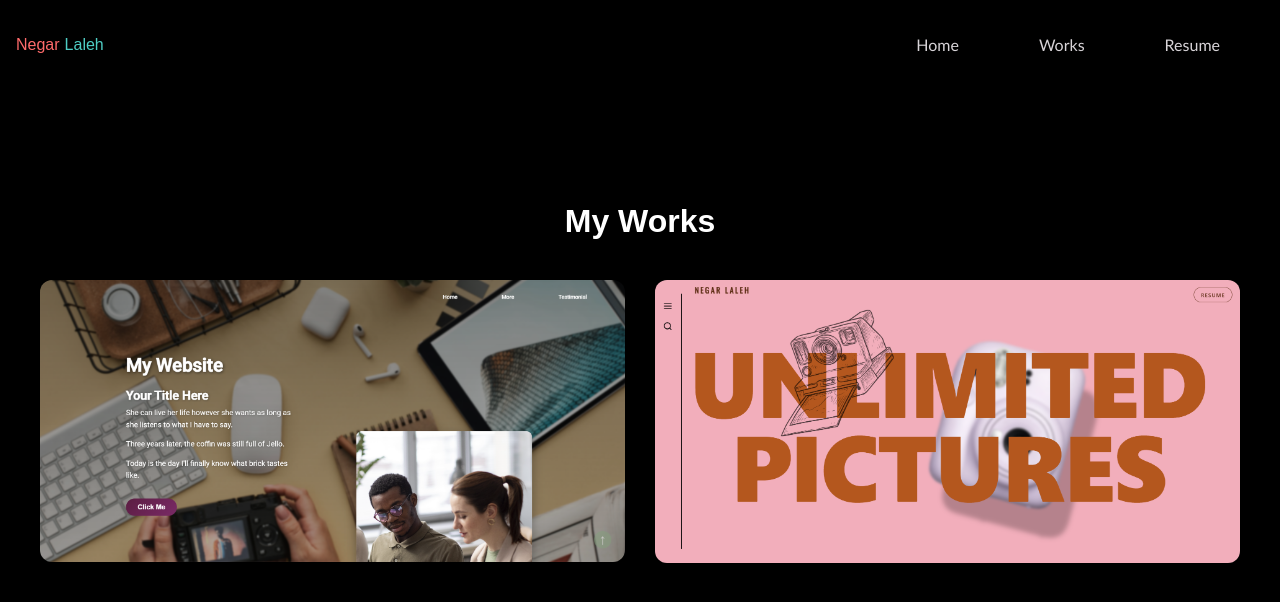
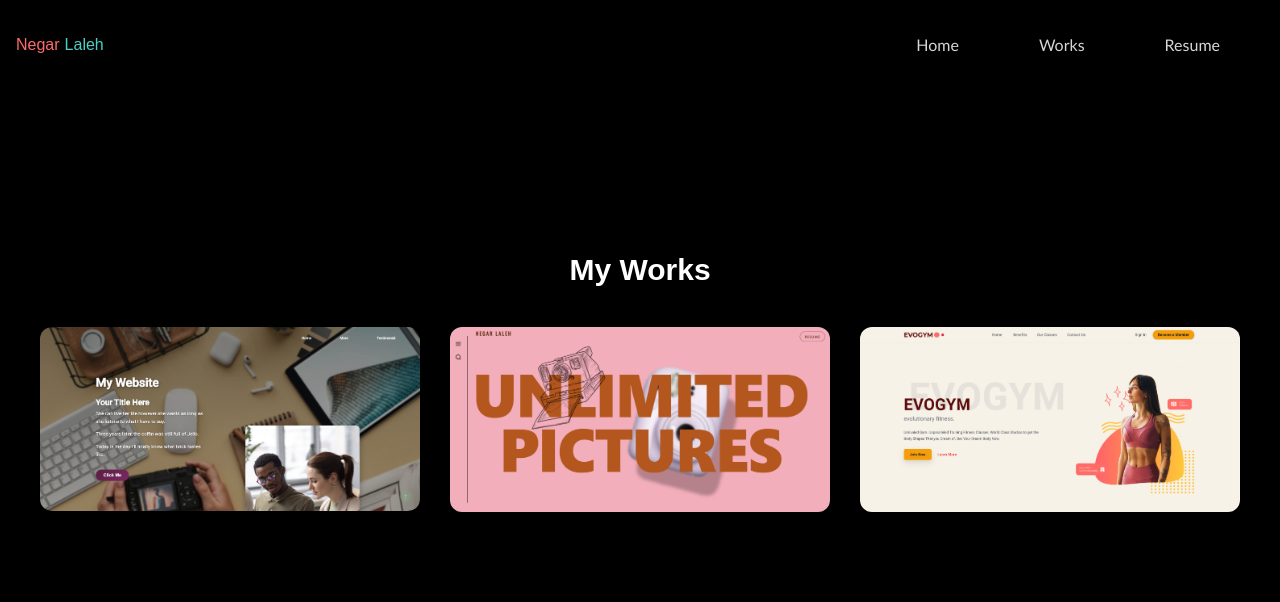
Before and after one commit to neline388/negar_laleh, a React (Vite) app: page /#/works in a window 1280 px wide. Shown: the top 602 px of the page. Built offline with nearby package versions, Linux system fonts and the light colour scheme.

Commit message:
works update

```diff
--- a/src/components/Works.css
+++ b/src/components/Works.css
@@ -5,7 +5,7 @@
 
   .works-page h1{
     font-family: 'Papyrus', fantasy;
-    font-size: 32px;
+    font-size: 30px;
   }
 
   .works-grid {
--- a/src/components/Works.jsx
+++ b/src/components/Works.jsx
@@ -15,6 +15,11 @@ export default function Works() {
       image: `${base}assets/pictures/polaroid.png`,
       link: "https://neline388.github.io/polaroid/",
     },
+    {
+      title: "Gym",
+      image: `${base}assets/pictures/Gym.png`,
+      link: "https://neline388.github.io/gym/",
+    },
   ];
 
   return (
```
Also changed, not shown: public/assets/pictures/Gym.png (added).
